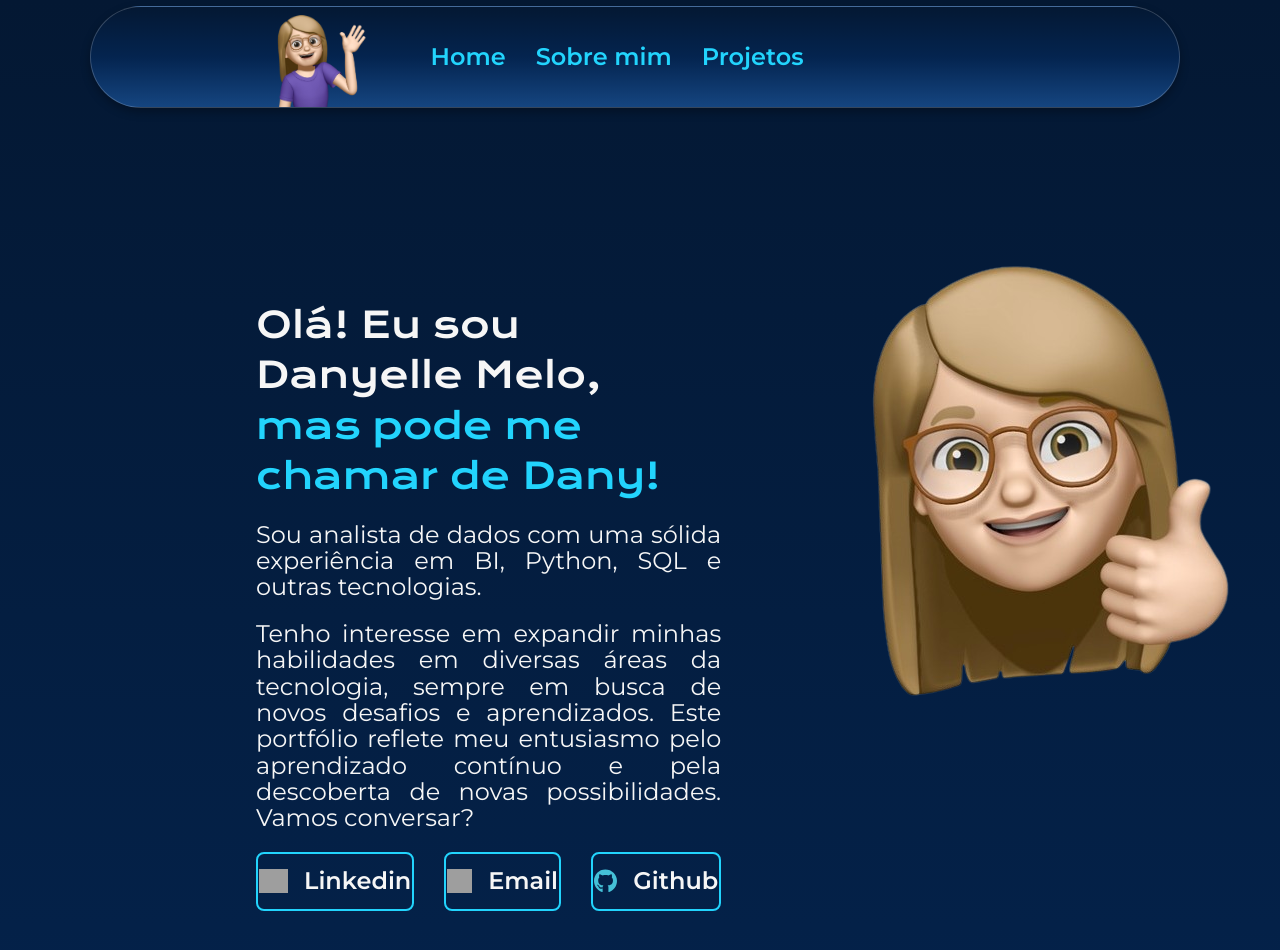
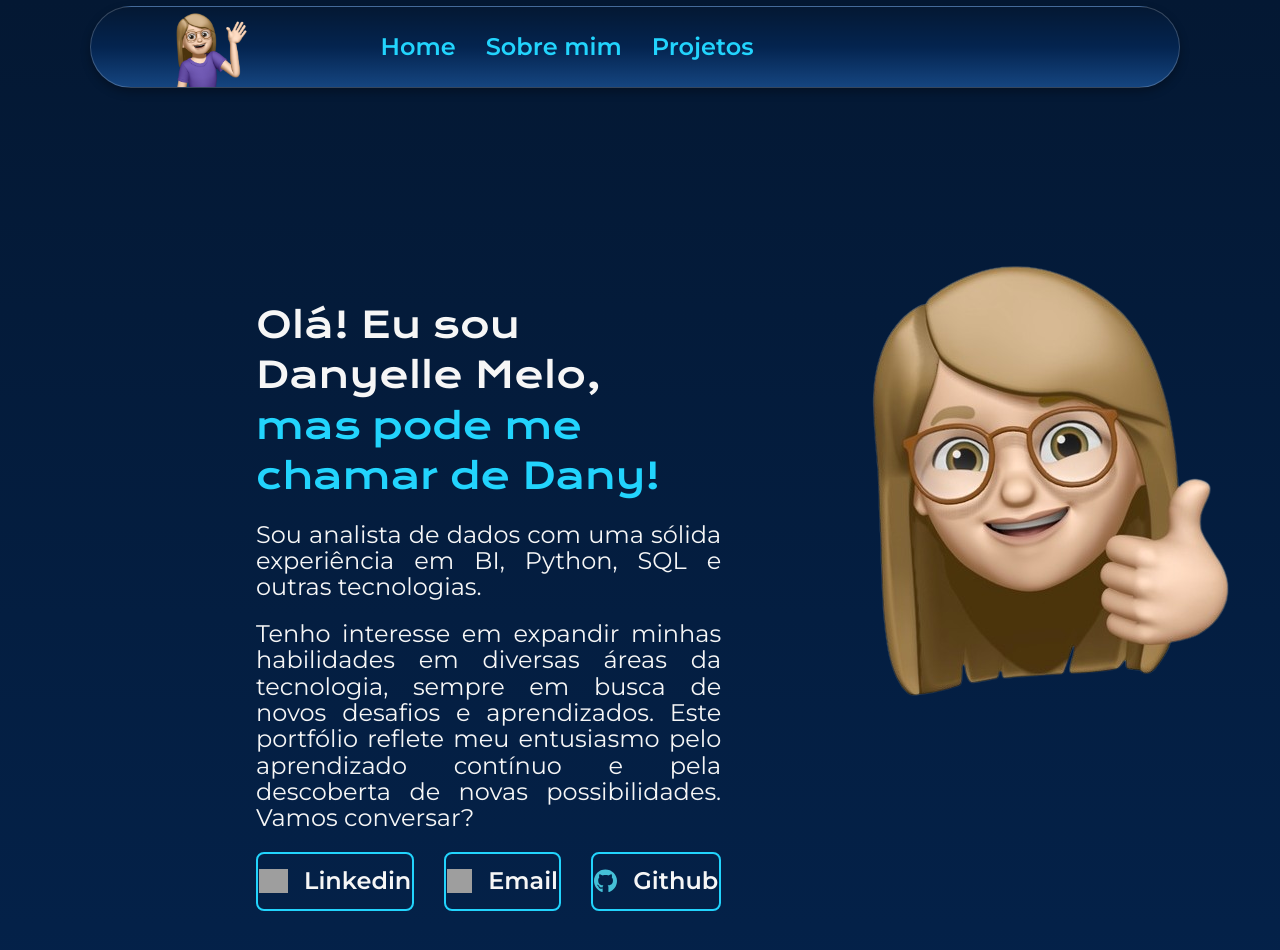
Before and after one commit to danysenosdados/Portfolio, a plain HTML site: page index.html in a window 1280 px wide. Shown: the top 950 px of the page. Drawn offline with nearby package versions, Linux system fonts and the light colour scheme; grey boxes are pictures that could not be loaded.

Commit message:
cabeçalho

```diff
--- a/index.html
+++ b/index.html
@@ -19,8 +19,8 @@
     <!-- Cabeçalho -->
     <header class="cabecalho">
         <div class="logo-container">
-            <img class="logo logo-principal" src="src/logo.png" alt="Logo desenvolvedora" width="100" height="100"/>
-            <img class="logo logo-hover" src="src/logo_alternativa.png" alt="Logo alternativa" width="100" height="95"/>
+            <img class="logo logo-principal" src="src/logo.png" alt="Logo desenvolvedora" width="80" height="80"/>
+            <img class="logo logo-hover" src="src/logo_alternativa.png" alt="Logo alternativa" width="80" height="80"/>
         </div>
         <nav class="cabecalho__menu">
             <a class="cabecalho__menu__link" href="#home">Home</a>
--- a/styles/style.css
+++ b/styles/style.css
@@ -74,7 +74,7 @@ body {
 
 @media (max-width: 768px) {
     .cabecalho {
-        border-radius: 0; /* Ajusta para telas pequenas */
+        border-radius: 60px; /* Ajusta para telas pequenas */
         justify-content: space-between; /* Ajuste para melhor visualização */
         padding: 0 20px;
     }
@@ -83,8 +83,8 @@ body {
 /*LOGO DO MENU*/
 .logo-container {
     position: relative;
-    width: 80px;
-    height: 100px;
+    width: 30px;
+    height: 80px;
 }
 
 .logo {
```
